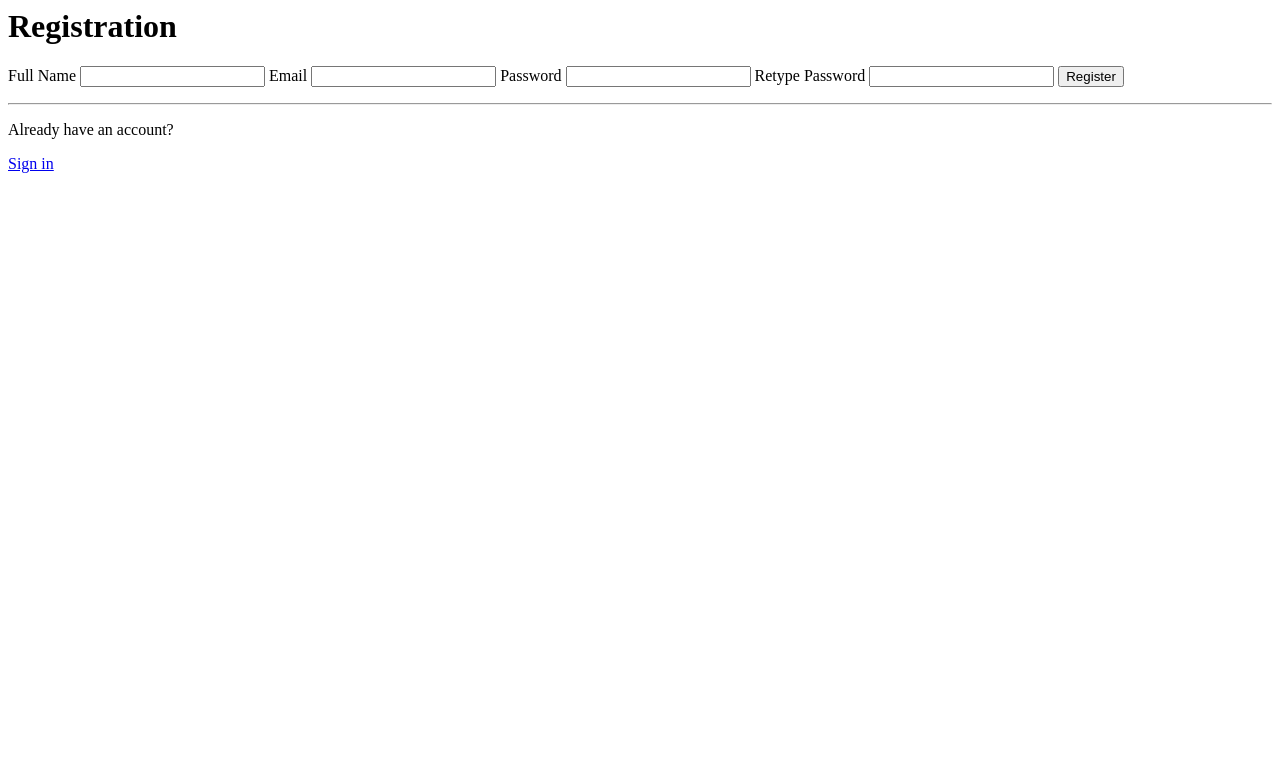
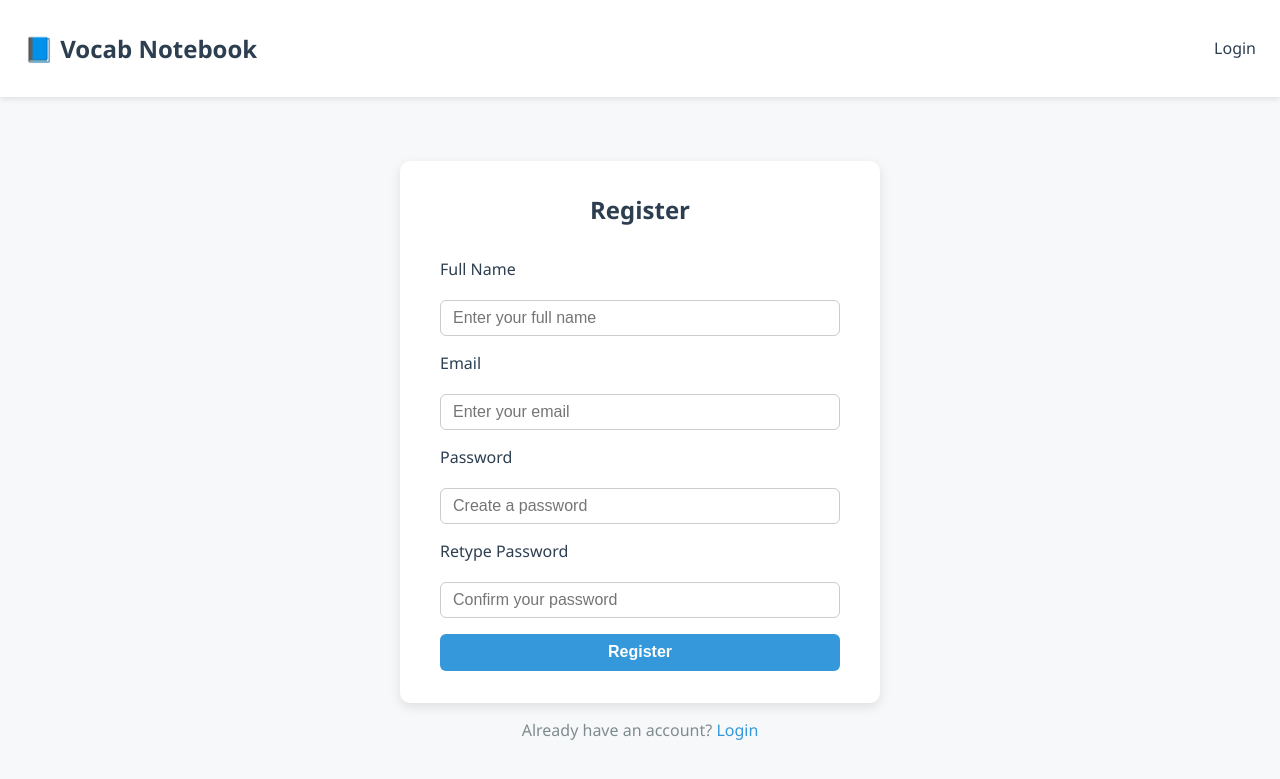
Before and after one commit to kamoM312/TCG-Final-Project, a Node server app: template frontend/user/views/register.ejs in a window 1280 px wide. Shown: the top 779 px of the page. Run offline with Node 20, Linux system fonts and the light colour scheme; the template is opened without the code that fills it, so the values that code supplies are empty.

Commit message:
user side login.ejs and register.ejs styling

```diff
--- a/frontend/user/public/main.css
+++ b/frontend/user/public/main.css
@@ -366,6 +366,89 @@ body.light-body {
   color: #2980b9;
 }
 
+/* ============================
+   Register / Login Forms
+============================ */
+.login-container {
+  display: flex;
+  flex-direction: column;
+  align-items: center;
+  margin-top: 3rem;
+  padding: 1rem;
+}
+
+.login-box {
+  background-color: #ffffff;
+  padding: 2rem 2.5rem;
+  border-radius: 10px;
+  box-shadow: 0 4px 12px rgba(0,0,0,0.1);
+  width: 100%;
+  max-width: 400px;
+  display: flex;
+  flex-direction: column;
+  gap: 1rem;
+}
+
+.login-box h2 {
+  text-align: center;
+  color: #2c3e50;
+  margin-bottom: 1rem;
+}
+
+.login-box label {
+  font-weight: 500;
+  margin-bottom: 0.25rem;
+  color: #2c3e50;
+}
+
+.login-box input[type="text"],
+.login-box input[type="email"],
+.login-box input[type="password"] {
+  padding: 0.5rem 0.75rem;
+  border-radius: 6px;
+  border: 1px solid #ccc;
+  font-size: 1rem;
+  outline: none;
+  transition: border-color 0.2s ease;
+}
+
+.login-box input:focus {
+  border-color: #3498db;
+}
+
+.login-box input[type="submit"] {
+  padding: 0.6rem;
+  background-color: #3498db;
+  color: white;
+  border: none;
+  border-radius: 6px;
+  font-weight: 600;
+  font-size: 1rem;
+  cursor: pointer;
+  transition: background-color 0.2s ease;
+}
+
+.login-box input[type="submit"]:hover {
+  background-color: #2980b9;
+}
+
+.register-text {
+  text-align: center;
+  margin-top: 1rem;
+  color: #7f8c8d;
+}
+
+.register-text a {
+  color: #3498db;
+  font-weight: 500;
+  text-decoration: none;
+  transition: color 0.2s ease;
+}
+
+.register-text a:hover {
+  color: #2980b9;
+}
+
 /* Error Alert */
 .alert-error {
   background-color: #fce4e4;
@@ -384,3 +467,23 @@ body.light-body {
     padding: 1.5rem;
   }
 }
+
+
+/* Error Alert */
+.alert-error {
+  background-color: #fce4e4;
+  color: #c0392b;
+  padding: 0.75rem 1rem;
+  border-radius: 6px;
+  margin-bottom: 1rem;
+  width: 100%;
+  max-width: 400px;
+  text-align: center;
+}
+
+/* Responsive */
+@media (max-width: 500px) {
+  .login-box {
+    padding: 1.5rem;
+  }
+}
--- a/frontend/user/views/register.ejs
+++ b/frontend/user/views/register.ejs
@@ -1,63 +1,56 @@
-<% if (locals.error) { %>
-    <div class="error-message">
-      <p><%= error %></p>
+<%- include('partials/header.ejs') %>
+
+<body class="light-body">
+  <nav class="navbar user-navbar">
+    <div class="navbar-left">
+      <h1 class="brand-title">📘 Vocab Notebook</h1>
     </div>
-  <% } %>
+    <div class="navbar-right">
+      <a href="/" class="nav-link">Login</a>
+    </div>
+  </nav>
 
- <div class="flex flex-vertical login-body">
-    <h1>Registration</h1>
+  <main class="container login-container">
+    <% if (locals.error) { %>
+      <div class="alert alert-error"><%= error %></div>
+    <% } %>
 
-     <form class="flex flex-vertical createFormBody" method="POST" action="/register" >
-        <label for="name">Full Name</label>
-        <input type="text" id="name" name="full_name" />
+    <form id="registerForm" class="login-box" method="POST" action="/register">
+      <h2>Register</h2>
 
-        <label for="email">Email</label>
-        <input type="text" id="email" name="email" />
+      <label for="name">Full Name</label>
+      <input type="text" id="name" name="full_name" placeholder="Enter your full name" required />
 
-        <label for="email">Password</label>
-        <input type="text" id="password" name="password" />
+      <label for="email">Email</label>
+      <input type="email" id="email" name="email" placeholder="Enter your email" required />
 
-        <label for="email">Retype Password</label>
-        <input type="text" id="password" name="retypePassword" />
+      <label for="password">Password</label>
+      <input type="password" id="password" name="password" placeholder="Create a password" required />
 
-        <input type="submit" value="Register" />
+      <label for="retypePassword">Retype Password</label>
+      <input type="password" id="retypePassword" name="retypePassword" placeholder="Confirm your password" required />
+
+      <input type="submit" value="Register" class="btn btn-primary" />
     </form>
-    <hr>
-    <div class="flex flex-vertical">
-        <div>
-            <p>Already have an account?</p>
-        </div>
-        <div class="flex flex-horizontal sign-in">
-            <div>
-                <a href="/">Sign in</a>
-            </div>
-        </div>
-    </div>
-</div>
+
+    <p class="register-text">
+      Already have an account? <a href="/">Login</a>
+    </p>
+  </main>
 
   <script>
-    // Prevent auto-submit
-    const form = document.getElementById('loginForm');
+    const form = document.getElementById('registerForm');
     let allowSubmit = false;
 
-    // Only allow submit if the user clicks the button
     form.addEventListener('submit', (e) => {
-      if (!allowSubmit) {
-        e.preventDefault();
-        console.log('🛑 Auto-submit prevented');
-      }
+      if (!allowSubmit) e.preventDefault();
     });
 
-    // Enable submit on user click
     form.querySelector('input[type="submit"]').addEventListener('click', () => {
       allowSubmit = true;
     });
 
-    // Optional: prevent enter key from auto-submitting
     form.addEventListener('keydown', (e) => {
-      if (e.key === 'Enter' && !allowSubmit) {
-        e.preventDefault();
-        console.log('🛑 Enter key prevented from auto-submitting');
-      }
+      if (e.key === 'Enter' && !allowSubmit) e.preventDefault();
     });
   </script>
```
